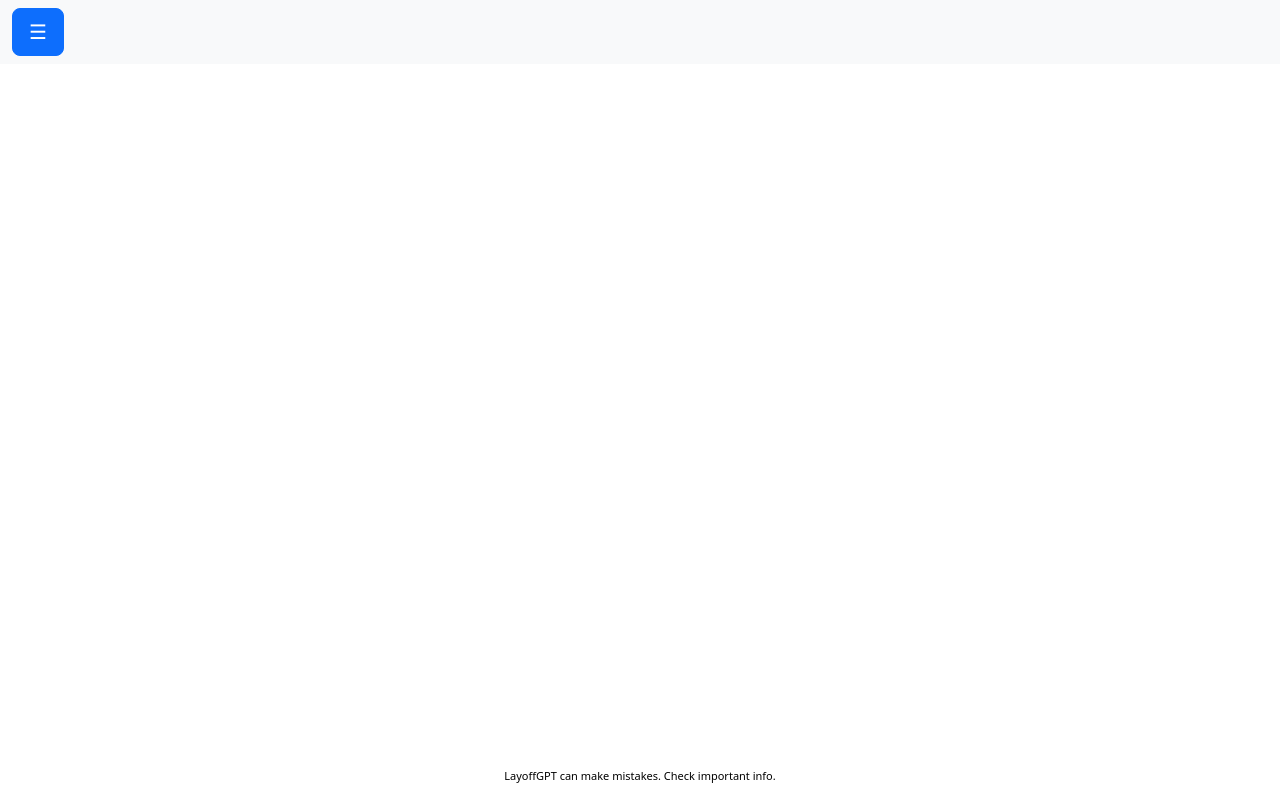
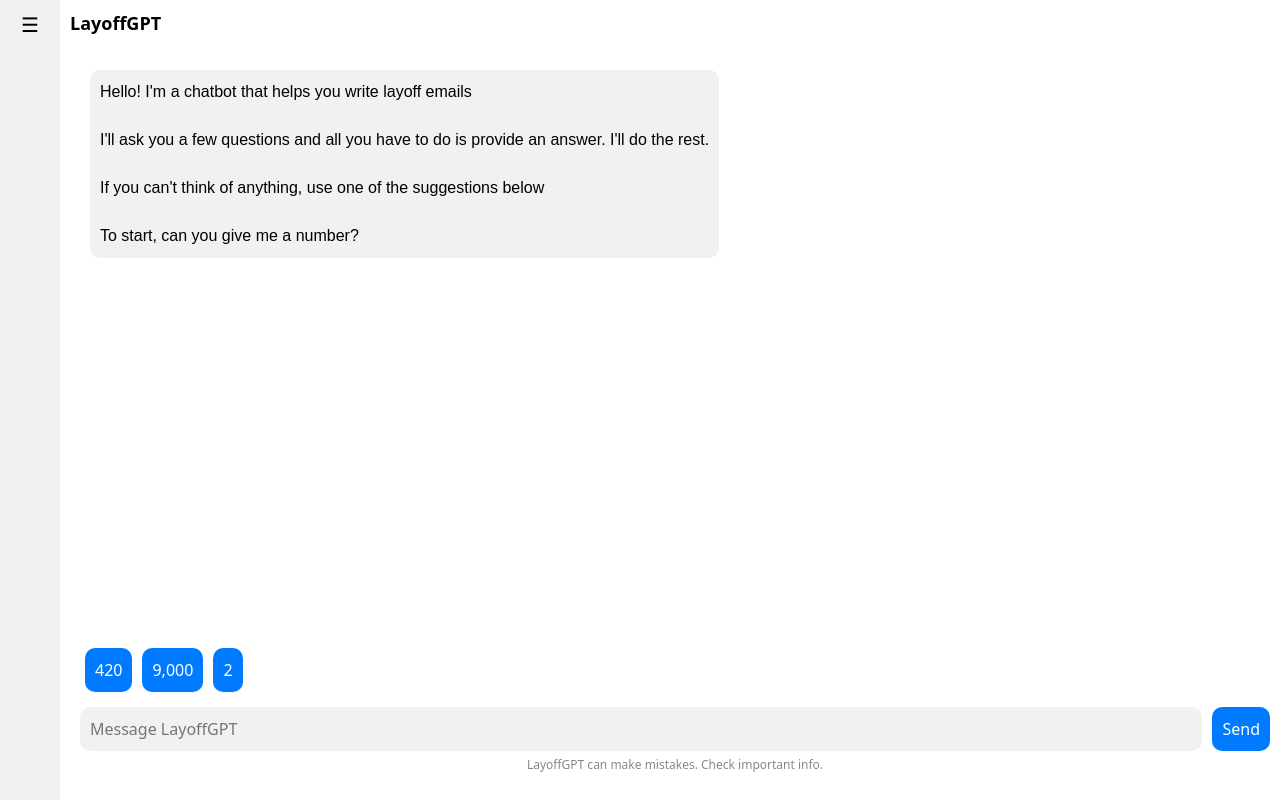
Before and after one commit to cameronellis71/layoff-gpt, a React (Vite) app: page / in a window 1280 px wide. Built offline with nearby package versions, Linux system fonts and the light colour scheme.

Commit message:
Moved my HTML code to the new project

```diff
--- a/src/App.css
+++ b/src/App.css
@@ -1,51 +1,12 @@
-/* .App { */
-  /* text-align: center;
-} */
-
-/* .App-logo {
-  height: 40vmin;
-  pointer-events: none;
-} */
-
-/* @media (prefers-reduced-motion: no-preference) {
-  .App-logo {
-    animation: App-logo-spin infinite 20s linear;
-  }
-} */
-
-/* .App-header {
-  background-color: #282c34;
-  min-height: 100vh;
-  display: flex;
-  flex-direction: column;
-  align-items: center;
-  justify-content: center;
-  font-size: calc(10px + 2vmin);
-  color: white;
-} */
-
-/* .App-link {
-  color: #61dafb;
-} */
-
-/* @keyframes App-logo-spin {
-  from {
-    transform: rotate(0deg);
-  }
-  to {
-    transform: rotate(360deg);
-  }
-} */
-
-/* .input-box {
+.input-box {
   flex: 1;
   padding: 10px;
   border: 0;
   border-radius: 10px;
   background: #f1f1f1;
-} */
+}
 
-/* .send-button {
+.send-button {
   margin-left: 10px;
   padding: 10px;
   background: #007bff;
@@ -54,14 +15,14 @@
   border-radius: 10px;
   cursor: pointer;
   transition: background 0.3s ease;
-} */
+}
 
-/* .send-button:hover {
+.send-button:hover {
   background: #0056b3;
-} */
+}
 
-/* .open-sidebar-button {
-  background: #f1f1f1;
+.open-sidebar-button {
+  background: #f1f1f1; /* Slightly darker gray */
   border: none;
   border-radius: 10px;
   font-size: 20px;
@@ -70,22 +31,21 @@
   text-align: center;
   display: block;
   width: 100%;
-  transition: background 0.3s ease;
+  transition: background 0.3s ease; /* Smooth transition for hover effect */
 }
-*/
 
-/* .open-sidebar-button:hover {
-  background: #c0c0c0;
-} */
-/*
+.open-sidebar-button:hover {
+  background: #c0c0c0; /* Darker gray on hover */
+}
+
 .sidebar-options {
   display: block;
   padding: 10px;
   border-radius: 10px;
   width: 100%;
-  margin-bottom: 10px;
-  background: #e0e0e0;
+  margin-bottom: 10px; /* Adds spacing between the buttons */
+  background: #e0e0e0; /* Slightly darker gray */
   border: none;
   cursor: pointer;
   transition: background 0.3s ease;
-} */
+}
--- a/src/App.jsx
+++ b/src/App.jsx
@@ -142,41 +142,276 @@ function App() {
   };
 
   return (
-    <>
-      {/* Nav Bar */}
-      <nav class="navbar navbar-expand-sm bg-light">
-        <div class="container-fluid">
-          <ul class="navbar-nav">
-            <li class="nav-item">
-              <button class="btn btn-primary btn-lg" type="button" data-bs-toggle="offcanvas" data-bs-target="#sidebarMenu" aria-controls="sidebarMenu">
+    <div style={{ display: "flex", height: "100vh", overflow: "hidden" }}>
+      {/* Sidebar */}
+      <div
+        style={{
+          position: isSidebarOpen ? "fixed" : "relative",
+          width: isSidebarOpen ? "250px" : "60px",
+          background: "#f1f1f1",
+          height: "100%",
+          overflow: "hidden",
+          zIndex: 1000,
+          transition: "width 0.3s ease",
+        }}
+      >
+        <button
+          onClick={() => setSidebarOpen(!isSidebarOpen)}
+          className="open-sidebar-button"
+          onMouseEnter={(e) => (e.target.style.background = "#c0c0c0")} // Darker gray on hover
+          onMouseLeave={(e) => (e.target.style.background = "#f1f1f1")} // Reset to original color
+        >
           ☰
         </button>
-            </li>
-          </ul>
+        {isSidebarOpen && (
+          <div style={{ padding: "10px" }}>
+            <SidebarButton
+              label="Chat"
+              setCurrentView={setCurrentView}
+              activeButton={activeButton}
+              setActiveButton={setActiveButton}
+            />
+            <SidebarButton
+              label="About"
+              setCurrentView={setCurrentView}
+              activeButton={activeButton}
+              setActiveButton={setActiveButton}
+            />
           </div>
-      </nav>
+        )}
+      </div>
 
-      {/* Offcanvas */}
-      <div class="offcanvas offcanvas-start" tabindex="-1" id="sidebarMenu" aria-labelledby="sidebarLabel">
-        <div class="offcanvas-header">
-          <button type="button" class="btn-close" data-bs-dismiss="offcanvas" aria-label="Close"></button>
+      <div style={{ display: "flex", flexDirection: "column", flex: 1 }}>
+        {/* Horizontal Navigation Bar */}
+        <div
+          style={{
+            position: "fixed",
+            top: 0,
+            left: isSidebarOpen ? "250px" : "60px",
+            right: 0,
+            background: "#fff",
+            padding: "10px",
+            display: "flex",
+            alignItems: "center",
+            justifyContent: "space-between",
+            zIndex: 1000,
+            transition: "left 0.3s ease",
+          }}
+        >
+          <p
+            style={{
+              margin: 0,
+              fontSize: "18px",
+              fontWeight: "bold",
+              color: "#000",
+            }}
+          >
+            LayoffGPT
+          </p>
         </div>
-        <div class="offcanvas-body">
-          <ul class="list-unstyled">
-            <li><a href="#" class="nav-link">Chat</a></li>
-            <li><a href="#" class="nav-link">About</a></li>
-          </ul>
+
+        {currentView === "chat" && (
+          <>
+            {/* Chat history */}
+            <div
+              style={{
+                flex: "1",
+                padding: "20px",
+                paddingTop: "70px", // Account for the fixed navbar height
+                marginLeft: isSidebarOpen ? "250px" : "10px",
+                overflowY: "auto", // Enable scrolling for chat history
+                fontFamily: "Arial",
+                transition: "margin-left 0.3s ease",
+              }}
+            >
+              {messages.map((msg, index) => (
+                <div
+                  key={index}
+                  style={{
+                    display: "flex",
+                    justifyContent: msg.sender === "bot" ? "flex-start" : "flex-end",
+                    marginBottom: "10px", // Adds spacing between messages
+                  }}
+                >
+                  <div
+                    style={{
+                      background: msg.sender === "bot" ? "#f1f1f1" : "#007bff",
+                      color: msg.sender === "bot" ? "#000" : "#fff",
+                      padding: "10px",
+                      borderRadius: "10px",
+                      maxWidth: "70%",
+                      wordWrap: "break-word",
+                    }}
+                  >
+                    {msg.text.split("\n").map((line, i) => (
+                      <span key={i}>
+                        {line}
+                        {i < msg.text.split("\n").length - 1 && <br />}
+                      </span>
+                    ))}
                   </div>
+                </div>
+              ))}
+              <div ref={chatEndRef}></div>
             </div>
 
             {/* Footer */}
-      <footer class="bg-white text-black  text-center fixed-bottom">
-        <p style={{ fontSize: "11px", textAlign: "center" }}>
+            <div
+              style={{
+                background: "#fff",
+                padding: "10px",
+                display: "flex",
+                flexDirection: "column",
+                marginLeft: isSidebarOpen ? "250px" : "10px",
+                transition: "margin-left 0.3s ease",
+              }}
+            >
+              <div style={{ marginBottom: "10px" }}>
+                {currentQuestionIndex < templates[templateToUse].questions.length &&
+                  templates[templateToUse].questions[currentQuestionIndex]?.suggestions?.map((suggestion, index) => (
+                    <button
+                      key={index}
+                      onClick={() => handleSuggestionClick(suggestion)}
+                      style={{
+                        margin: "5px",
+                        padding: "10px",
+                        background: "#007bff",
+                        color: "#fff",
+                        border: "none",
+                        borderRadius: "10px",
+                        cursor: "pointer",
+                        transition: "background 0.3s ease",
+                      }}
+                      onMouseEnter={(e) => (e.target.style.background = "#0056b3")}
+                      onMouseLeave={(e) => (e.target.style.background = "#007bff")}
+                    >
+                      {suggestion}
+                    </button>
+                  ))}
+
+                {/* Display suggestions when email is generated */}
+                {currentQuestionIndex >= templates[templateToUse].questions.length && (
+                  <>
+                    <button
+                      onClick={() => {
+                        handleNewEmailButtonClick()
+                      }}
+                      style={{
+                        margin: "5px",
+                        padding: "10px",
+                        background: "#007bff",
+                        color: "#fff",
+                        border: "none",
+                        borderRadius: "10px",
+                        cursor: "pointer",
+                        transition: "background 0.3s ease",
+                      }}
+                      onMouseEnter={(e) => (e.target.style.background = "#0056b3")}
+                      onMouseLeave={(e) => (e.target.style.background = "#007bff")}
+                    >
+                      New Email
+                    </button>
+                    <button
+                      onClick={() => {
+                        handleAboutButtonClick()
+                      }}
+                      style={{
+                        margin: "5px",
+                        padding: "10px",
+                        background: "#007bff",
+                        color: "#fff",
+                        border: "none",
+                        borderRadius: "10px",
+                        cursor: "pointer",
+                        transition: "background 0.3s ease",
+                      }}
+                      onMouseEnter={(e) => (e.target.style.background = "#0056b3")}
+                      onMouseLeave={(e) => (e.target.style.background = "#007bff")}
+                    >
+                      About
+                    </button>
+                    <button
+                      onClick={() => window.open("https://www.buymeacoffee.com/layoffgpt", "_blank")}
+                      className="send-button"
+                      onMouseEnter={(e) => (e.target.style.background = "#0056b3")}
+                      onMouseLeave={(e) => (e.target.style.background = "#007bff")}
+                      style={{
+                        margin: "5px",
+                        padding: "10px",
+                      }}
+                    >
+                      Donate
+                    </button>
+                  </>
+                )}
+              </div>
+              <div style={{ display: "flex", marginBottom: "5px" }}>
+                <input
+                  type="text"
+                  value={input}
+                  onChange={(e) => setInput(e.target.value)}
+                  onKeyDown={handleKeyDown}
+                  placeholder="Message LayoffGPT"
+                  className="input-box"
+                />
+                <button
+                  onClick={() => {
+                    handleSend(input);
+                    setInput("");
+                  }}
+                  className="send-button"
+                  onMouseEnter={(e) =>
+                    (e.target.style.background = "#0056b3")
+                  }
+                  onMouseLeave={(e) =>
+                    (e.target.style.background = "#007bff")
+                  }
+                >
+                  Send
+                </button>
+              </div>
+              <p style={{ fontSize: "12px", color: "#888", textAlign: "center" }}>
                 LayoffGPT can make mistakes. Check important info.
               </p>
-      </footer>
+            </div>
           </>
-  )
+        )}
+
+        {currentView === "about" && (
+          <div
+            style={{
+              flex: 1,
+              padding: "20px",
+              paddingTop: "50px", // Account for the fixed navbar height
+              marginLeft: isSidebarOpen ? "250px" : "10px",
+              fontFamily: "Arial",
+              transition: "margin-left 0.3s ease",
+            }}
+          >
+            <h2>About</h2>
+            <p>
+              LayoffGPT is a generative AI chatbot that creates human-like & engaging layoff emails with the help of user-supplied suggestions.<br></br>
+            </p>
+            <h3>Donate</h3>
+            <p>
+              The creator of LayoffGPT is currently unemployed because of a layoff. If you'd like to support him while he looks for a new job, please
+              consider donating at Buy Me A Coffee
+            </p>
+            <a href="https://www.buymeacoffee.com/layoffgpt" target="_blank">
+              <img
+                src="https://cdn.buymeacoffee.com/buttons/v2/default-yellow.png"
+                alt="Buy Me a Coffee"
+                style={{
+                  height: "50px",
+                  width: "auto",
+                }}
+              />
+            </a>
+          </div>
+        )}
+      </div>
+    </div>
+  );
 }
 
 export default App
```
Lines whose indentation alone changed are shown as unchanged.
